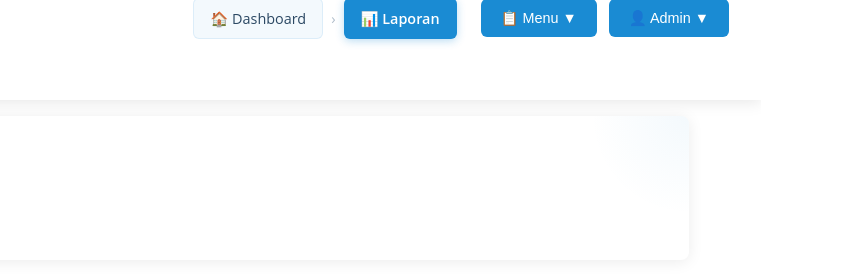
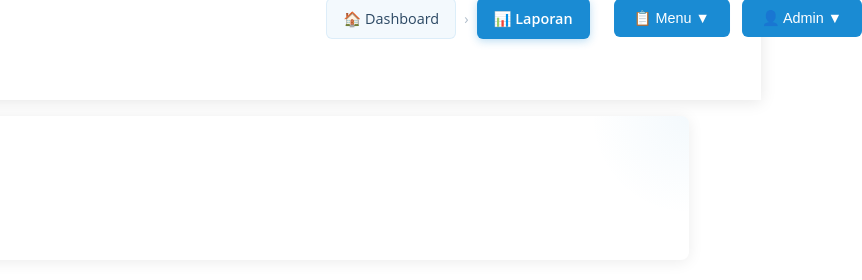
Before and after one commit to BiZaRrE96/shcs-ppl, a plain HTML site: page admin/laporan.html in a window 1280 px wide. Shown: the top 280 px of the page, 519-1381 px from the left, 862 px wide, since content can reach past the window. Drawn offline with Linux system fonts and the light colour scheme.

Commit message:
fix tombol gk bisa pencet

```diff
--- a/css/style.css
+++ b/css/style.css
@@ -86,14 +86,13 @@ nav {
   padding: 0;
   position: relative;
   top: auto;
-  left: auto;
-  right: auto;
-  width: auto;
+  width: 50%;
+  left: 50%;
   z-index: 1;
   flex: 1;
   display: flex;
   justify-content: flex-end;
-  transform: translateY(-4rem);
+  transform: translateY(-4rem) translateX(-50%);
   margin-bottom: -4rem;
 }
 
```
